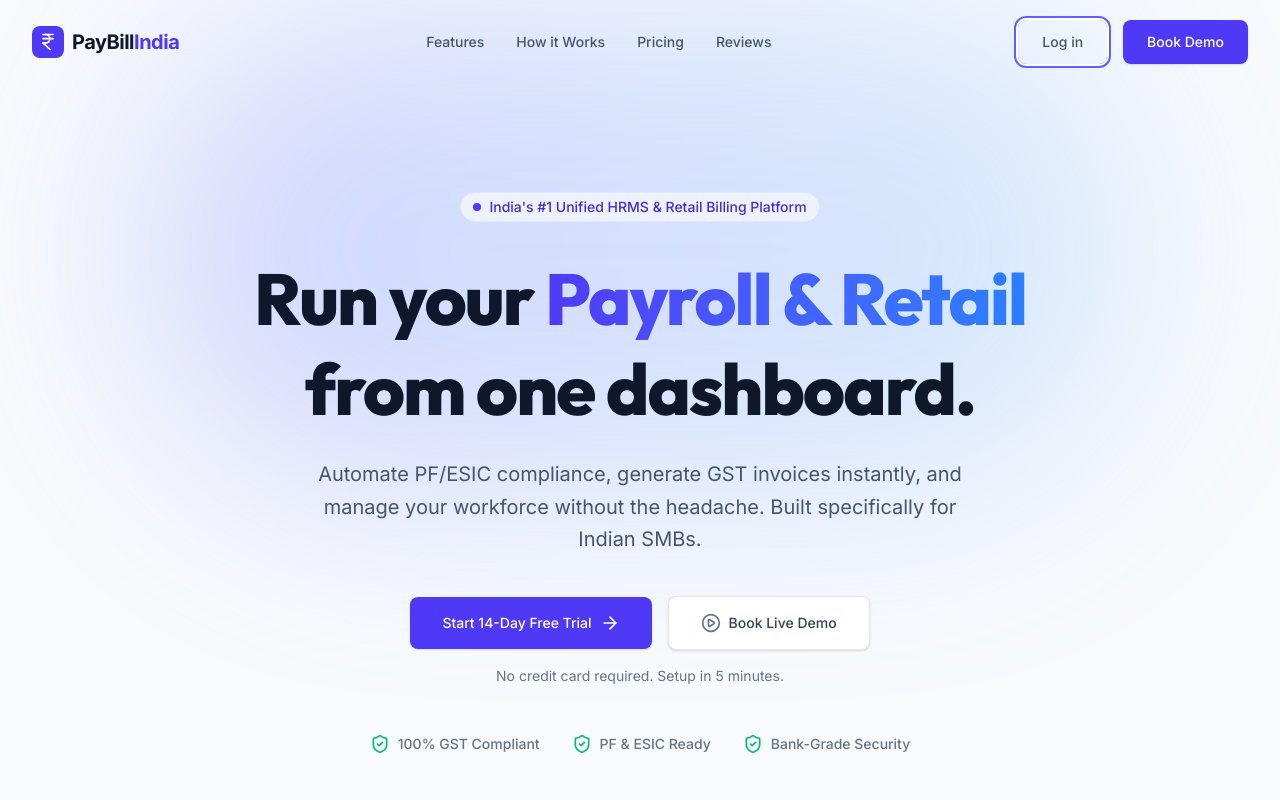
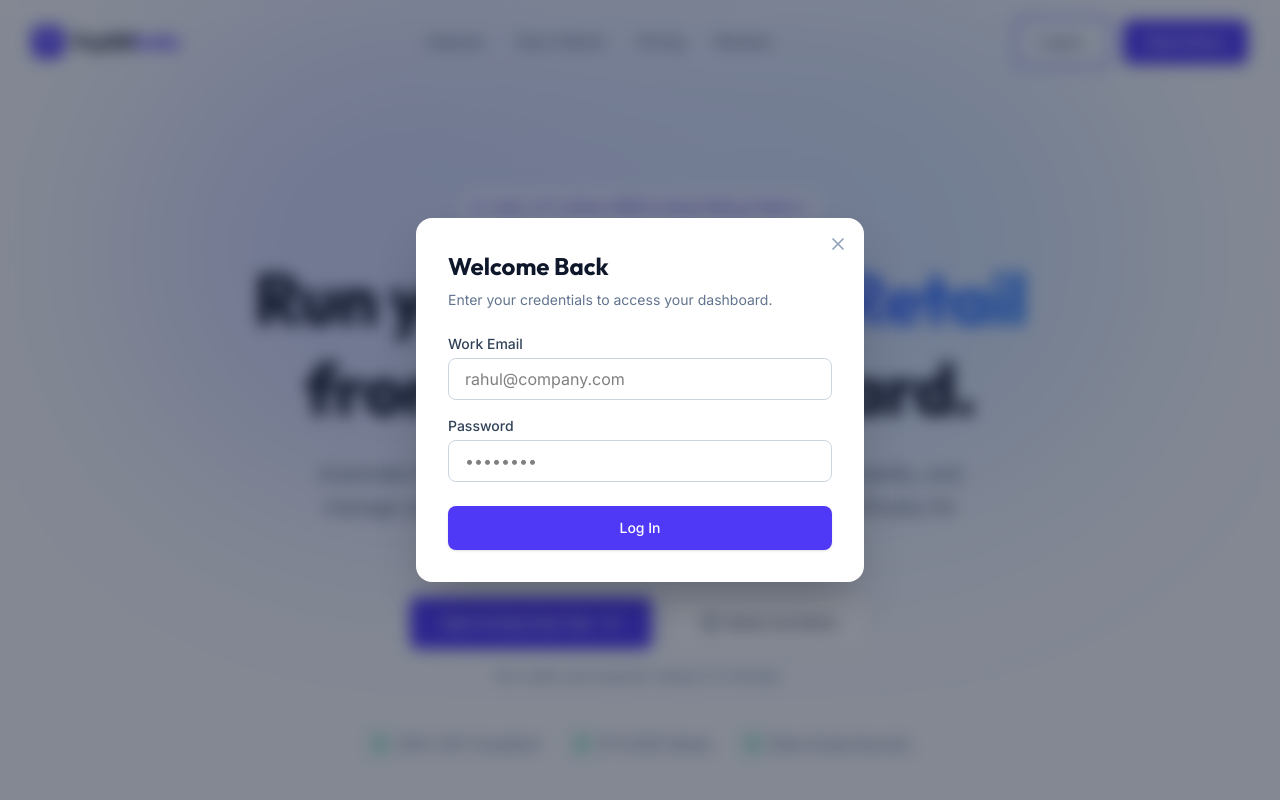
Before and after one commit to Pandey-Labs/HRMS-and-Billing-Project, a React (Vite) app: page / in a window 1280 px wide. Both pictures are taken after a click on the button "Log in". Shown: the top 800 px of the page. Built offline with nearby package versions, Linux system fonts and the light colour scheme.

Commit message:
feat(modal): Add submission state and reset logic
Introduce a state variable to track modal submission and reset it when the modal opens. This allows for better control and UX during form interactions.

```diff
--- a/src/App.tsx
+++ b/src/App.tsx
@@ -41,7 +41,20 @@ const Button = ({ children, variant = 'primary', className = '', ...props }: any
 };
 
 const Modal = ({ isOpen, onClose, title, type }: any) => {
+  const [isSubmitted, setIsSubmitted] = useState(false);
+
+  useEffect(() => {
+    if (isOpen) {
+      setIsSubmitted(false);
+    }
+  }, [isOpen]);
+
   if (!isOpen) return null;
+
+  const handleSubmit = (e: React.FormEvent) => {
+    e.preventDefault();
+    setIsSubmitted(true);
+  };
 
   return (
     <AnimatePresence>
@@ -60,33 +73,65 @@ const Modal = ({ isOpen, onClose, title, type }: any) => {
           </button>
 
           <div className="p-8">
+            {isSubmitted ? (
+              <div className="text-center py-8">
+                <div className="w-16 h-16 bg-emerald-100 rounded-full flex items-center justify-center mx-auto mb-4">
+                  <CheckCircle2 className="w-8 h-8 text-emerald-600" />
+                </div>
+                <h3 className="text-2xl font-bold text-slate-900 mb-2">
+                  {type === 'login' ? 'Welcome back!' : type === 'demo' ? 'Demo Booked!' : 'Account Created!'}
+                </h3>
+                <p className="text-slate-500 mb-6">
+                  {type === 'login'
+                    ? "You have successfully logged into your account."
+                    : type === 'demo'
+                    ? "Our team will contact you shortly to schedule your personalized walkthrough."
+                    : "Your 14-day free trial has started. Check your email for login details."}
+                </p>
+                <Button className="w-full" onClick={onClose}>Close</Button>
+              </div>
+            ) : (
+              <>
                 <h3 className="text-2xl font-bold text-slate-900 mb-2">{title}</h3>
                 <p className="text-sm text-slate-500 mb-6">
                   {type === 'trial'
                     ? "Start your 14-day free trial. No credit card required."
-                : "Schedule a personalized walkthrough with our experts."}
+                    : type === 'demo'
+                    ? "Schedule a personalized walkthrough with our experts."
+                    : "Enter your credentials to access your dashboard."}
                 </p>
 
-            <form className="space-y-4" onSubmit={(e) => e.preventDefault()}>
+                <form className="space-y-4" onSubmit={handleSubmit}>
+                  {type !== 'login' && (
                     <div>
                       <label className="block text-sm font-medium text-slate-700 mb-1">Full Name</label>
-                <input type="text" className="w-full px-4 py-2 border border-slate-300 rounded-lg focus:ring-2 focus:ring-indigo-500 focus:border-indigo-500 outline-none transition-all" placeholder="Rahul Sharma" />
+                      <input required type="text" className="w-full px-4 py-2 border border-slate-300 rounded-lg focus:ring-2 focus:ring-indigo-500 focus:border-indigo-500 outline-none transition-all" placeholder="Rahul Sharma" />
                     </div>
+                  )}
 
                   <div>
                     <label className="block text-sm font-medium text-slate-700 mb-1">Work Email</label>
-                <input type="email" className="w-full px-4 py-2 border border-slate-300 rounded-lg focus:ring-2 focus:ring-indigo-500 focus:border-indigo-500 outline-none transition-all" placeholder="rahul@company.com" />
+                    <input required type="email" className="w-full px-4 py-2 border border-slate-300 rounded-lg focus:ring-2 focus:ring-indigo-500 focus:border-indigo-500 outline-none transition-all" placeholder="rahul@company.com" />
                   </div>
 
+                  {type === 'login' && (
+                    <div>
+                      <label className="block text-sm font-medium text-slate-700 mb-1">Password</label>
+                      <input required type="password" className="w-full px-4 py-2 border border-slate-300 rounded-lg focus:ring-2 focus:ring-indigo-500 focus:border-indigo-500 outline-none transition-all" placeholder="••••••••" />
+                    </div>
+                  )}
+
+                  {type !== 'login' && (
                     <div>
                       <label className="block text-sm font-medium text-slate-700 mb-1">Phone Number</label>
                       <div className="flex">
                         <span className="inline-flex items-center px-3 rounded-l-lg border border-r-0 border-slate-300 bg-slate-50 text-slate-500 text-sm">
                           +91
                         </span>
-                  <input type="tel" className="flex-1 px-4 py-2 border border-slate-300 rounded-r-lg focus:ring-2 focus:ring-indigo-500 focus:border-indigo-500 outline-none transition-all" placeholder="98765 43210" />
+                        <input required type="tel" className="flex-1 px-4 py-2 border border-slate-300 rounded-r-lg focus:ring-2 focus:ring-indigo-500 focus:border-indigo-500 outline-none transition-all" placeholder="98765 43210" />
                       </div>
                     </div>
+                  )}
 
                   {type === 'demo' && (
                     <div>
@@ -101,14 +146,18 @@ const Modal = ({ isOpen, onClose, title, type }: any) => {
                   )}
 
                   <div className="pt-2">
-                <Button className="w-full">
-                  {type === 'trial' ? "Create Account" : "Confirm Booking"}
+                    <Button className="w-full" type="submit">
+                      {type === 'trial' ? "Create Account" : type === 'demo' ? "Confirm Booking" : "Log In"}
                     </Button>
+                    {type !== 'login' && (
                       <p className="text-xs text-center text-slate-500 mt-4">
                         By submitting, you agree to our Terms of Service and Privacy Policy.
                       </p>
+                    )}
                   </div>
                 </form>
+              </>
+            )}
           </div>
         </motion.div>
       </div>
@@ -147,7 +196,7 @@ const Navbar = ({ onOpenModal }: any) => {
           </div>
 
           <div className="hidden md:flex items-center space-x-4">
-            <Button variant="ghost" className="px-4 py-2">Log in</Button>
+            <Button variant="ghost" className="px-4 py-2" onClick={() => onOpenModal('login')}>Log in</Button>
             <Button className="px-5 py-2" onClick={() => onOpenModal('demo')}>Book Demo</Button>
           </div>
 
@@ -164,7 +213,7 @@ const Navbar = ({ onOpenModal }: any) => {
           <a href="#workflow" className="text-base font-medium text-slate-700" onClick={() => setIsMobileMenuOpen(false)}>How it Works</a>
           <a href="#pricing" className="text-base font-medium text-slate-700" onClick={() => setIsMobileMenuOpen(false)}>Pricing</a>
           <div className="pt-4 border-t border-slate-100 flex flex-col space-y-3">
-            <Button variant="secondary" className="w-full justify-center">Log in</Button>
+            <Button variant="secondary" className="w-full justify-center" onClick={() => { setIsMobileMenuOpen(false); onOpenModal('login'); }}>Log in</Button>
             <Button className="w-full justify-center" onClick={() => { setIsMobileMenuOpen(false); onOpenModal('demo'); }}>Book Demo</Button>
           </div>
         </div>
@@ -806,11 +855,16 @@ const Footer = () => {
 export default function App() {
   const [modalState, setModalState] = useState({ isOpen: false, type: 'trial', title: '' });
 
-  const openModal = (type: 'trial' | 'demo') => {
+  const openModal = (type: 'trial' | 'demo' | 'login') => {
+    let title = '';
+    if (type === 'trial') title = 'Start Free Trial';
+    else if (type === 'demo') title = 'Book a Live Demo';
+    else if (type === 'login') title = 'Welcome Back';
+
     setModalState({
       isOpen: true,
       type,
-      title: type === 'trial' ? 'Start Free Trial' : 'Book a Live Demo'
+      title
     });
   };
 
```
Lines whose indentation alone changed are shown as unchanged.
